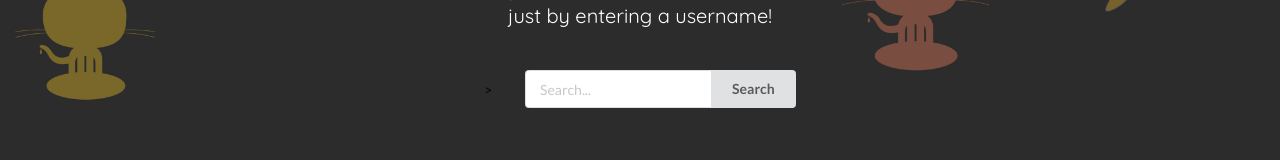
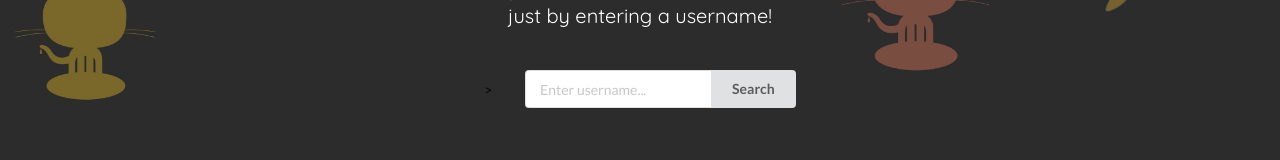
Before and after one commit to liciolentimo/gitsearch, an Angular app: page /user in a window 1280 px wide. Shown: the part 151-311 px from the top of the page. Built offline with nearby package versions, Linux system fonts and the light colour scheme.

Commit message:
Created repository class

```diff
--- a/src/app/app.component.html
+++ b/src/app/app.component.html
@@ -22,7 +22,7 @@
   <br>
  >
   <div id="searchdiv" class="ui action input">
-    <input type="text" placeholder="Search...">
+    <input type="text" placeholder="Enter username...">
   <button class="ui button">Search</button>
 </div>
 </div>
--- /dev/null
+++ b/src/app/repository.ts
@@ -0,0 +1,6 @@
+export class Repository {
+    public showDescription:boolean
+    constructor(public description:string, public name:string,public forks:number,public watches:number,public language:string,public url:string,public stars:number){
+        this.showDescription=true;
+    }
+}
```
